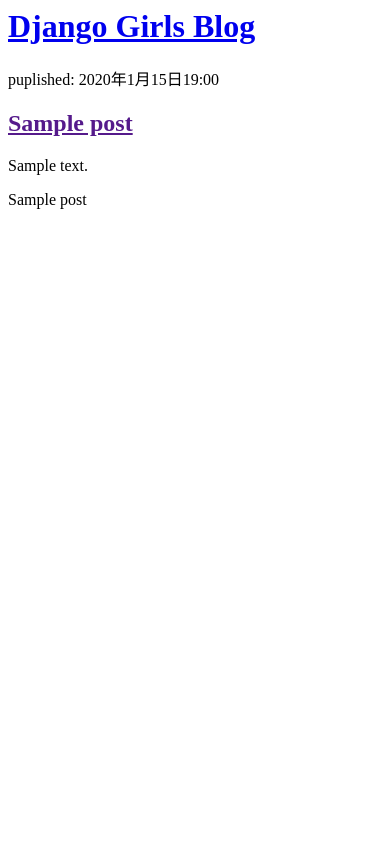
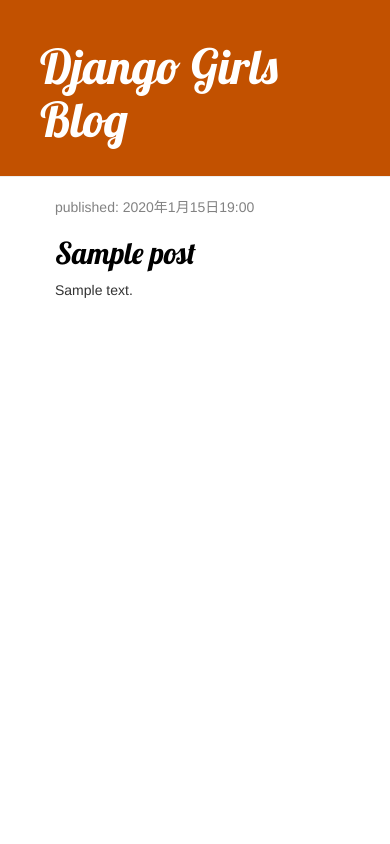
Before and after one commit to dai69/DjangoBlog, a Django app: page / in a window 390 px wide. Run offline with Django 4.2, Linux system fonts and the light colour scheme; tables that the repository leaves empty hold one stand-in row (values such as "Sample post"); some libraries are stand-ins or nearby versions.

Commit message:
詳細テンプレート追加

```diff
--- /dev/null
+++ b/mysite/blog/static/css/blog.css
@@ -0,0 +1,48 @@
+
+
+.page-header {
+    background-color: #C25100;
+    margin-top: 0;
+    padding: 20px 20px 20px 40px;
+}
+
+.page-header h1, .page-header h1 a, .page-header h1 a:visited, .page-header h1 a:active {
+    color: #ffffff;
+    font-size: 36pt;
+    text-decoration: none;
+}
+
+.content {
+    margin-left: 40px;
+}
+
+h1, h2, h3, h4 {
+    font-family: 'Lobster', cursive;
+}
+
+.date {
+    color: #828282;
+}
+
+.save {
+    float: right;
+}
+
+.post-form textarea, .post-form input {
+    width: 100%;
+}
+
+.top-menu, .top-menu:hover, .top-menu:visited {
+    color: #ffffff;
+    float: right;
+    font-size: 26pt;
+    margin-right: 20px;
+}
+
+.post {
+    margin-bottom: 70px;
+}
+
+.post h2 a, .post h2 a:visited {
+    color: #000000;
+}
--- /dev/null
+++ b/mysite/blog/templates/blog/base.html
@@ -0,0 +1,23 @@
+{% load static %}
+<html>
+    <head>
+        <title>Django Girls blog</title>
+        <link rel="stylesheet" href="//maxcdn.bootstrapcdn.com/bootstrap/3.2.0/css/bootstrap.min.css">
+        <link rel="stylesheet" href="//maxcdn.bootstrapcdn.com/bootstrap/3.2.0/css/bootstrap-theme.min.css">
+        <link href="//fonts.googleapis.com/css?family=Lobster&subset=latin,latin-ext" rel="stylesheet" type="text/css">
+        <link rel="stylesheet" href="{% static 'css/blog.css' %}">
+    </head>
+    <body>
+        <div class="page-header">
+            <h1><a href="/">Django Girls Blog</a></h1>
+        </div>
+        <div class="content container">
+            <div class="row">
+                <div class="col-md-8">
+                {% block content %}
+                {% endblock %}
+                </div>
+            </div>
+        </div>
+    </body>
+</html>
--- a/mysite/blog/templates/blog/post_list.html
+++ b/mysite/blog/templates/blog/post_list.html
@@ -1,19 +1,12 @@
-<html>
-    <head>
-        <title>Django Girls blog</title>
-    </head>
-    <body>
-        <div>
-            <h1><a href="/">Django Girls Blog</a></h1>
+{% extends 'blog/base.html' %}
+{% block content %}
+    {% for post in posts %}
+        <div class="post">
+            <div class="date">
+                <p>published: {{ post.published_date }}</p>
+            </div>
+            <h2><a href="{% url 'post_detail' pk=post.pk %}">{{ post.title }}</a></h2>
+            <p>{{ post.text|linebreaksbr }}</p>
         </div>
-
-        {% for post in posts %}
-            <div>
-                <p>puplished: {{post.published_date}}</p>
-                <h2><a href=""> {{post.title}}</a></h2>
-                <p>{{ post.text|linebreaksbr}}</p>
-            </div>
-            {{ post }}
-        {% endfor %}
-    </body>
-</html>
+    {% endfor %}
+{% endblock %}
--- a/mysite/blog/urls.py
+++ b/mysite/blog/urls.py
@@ -3,5 +3,6 @@
 from .import views
 
 urlpatterns = [
-    path('', views.post_list, name='post_list')
+    path('', views.post_list, name='post_list'),
+    path('post/<int:pk>/', views.post_detail, name='post_detail')
 ]
--- a/mysite/blog/views.py
+++ b/mysite/blog/views.py
@@ -1,4 +1,4 @@
-from django.shortcuts import render
+from django.shortcuts import render, get_object_or_404
 from django.utils import timezone
 from .models import Post
 
@@ -6,4 +6,7 @@
     #posts = Post.objects.filter(published_date__lte=timezone.now()).order_by('published_date')
     posts = Post.objects.all()
     return render(request, 'blog/post_list.html', {'posts': posts})
-    #return render(request, 'blog/post_list.html', {})
+
+def post_detail(request, pk):
+    post = get_object_or_404(Post, pk=pk)
+    return render(request, 'blog/post_detail.html', {'post': post})
```
Also changed, not shown: mysite/blog/templates/blog/post_detail.html (added, +12 -0 lines).
